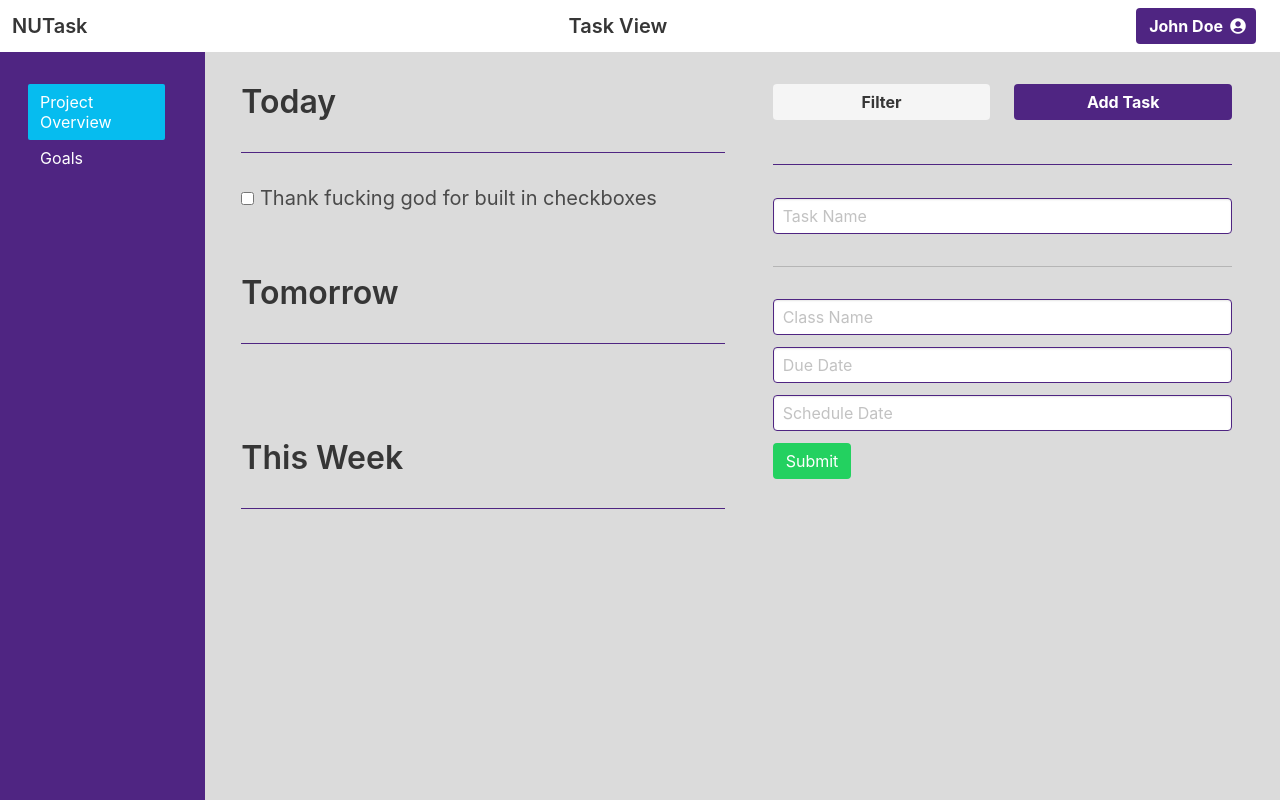
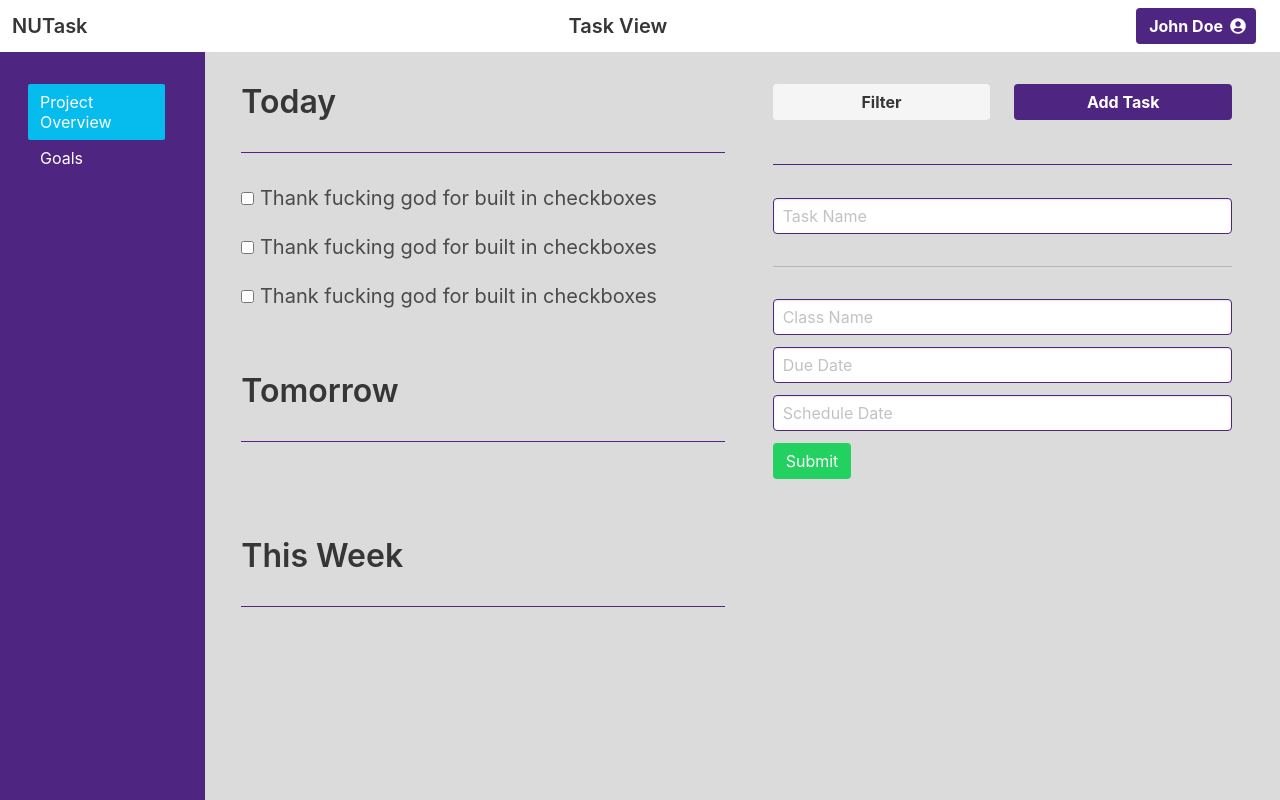
Before and after one commit to eecs-330-nutask/NUTask, a website: page index.html in a window 1280 px wide. Drawn offline with nearby package versions, Linux system fonts and the light colour scheme.

Commit message:
Cleanup code and add comments

```diff
--- a/_sass/main.scss
+++ b/_sass/main.scss
@@ -104,11 +104,8 @@ $section-padding: 2rem 1.5rem;
     height: 250px;
   }
 
-
+.column-height-fix {
+  height: calc(100vh - ( 4.25rem - 1.0rem ) );
+}
 
 // fix
-.checkbox + .checkbox {
-
-    margin-left: 0.5em
-
-}
--- a/index.html
+++ b/index.html
@@ -16,19 +16,21 @@
 
   <body class = "has-navbar-fixed-top">
 
+    <!--
+      Script to insert Navbar and Sidebars
+      Highlights current page
+      Makes it easier to edit navbar and sidebar and propogate changes.
+    -->
     <div id="navbar-placeholder"></div>
     <script>
         $(function(){
           $("#navbar-placeholder").load("navbar.html");
         });
-
     </script>
-
 
     <div class="columns is-fullheight">
       <div class="column is-2 is-sidebar-menu is-hidden-mobile">
         <div id="doc-sidebar-placeholder"></div>
-
         <script>
           $(function(){
             $("#doc-sidebar-placeholder").load("doc-sidebar.html", function(){
@@ -40,49 +42,53 @@
 
 
 
-
-
+      <!--
+        Main 2-column section div
+      -->
       <div class="column is-main-content">
 
-          <div class="columns is-gapless" style="height: calc(100vh - ( 4.25rem - 1.0rem ) ); margin-top: 0; margin-bottom: 0;">
-              <div class="column is-6" style="overflow: auto;">
-                <div>
+        <!--
+          One scrolling column, one non scrolling column, independent of each other
+
+        <div class="columns is-gapless" style="height: calc(100vh - ( 4.25rem - 1.0rem ) ); margin-top: 0; margin-bottom: 0;"> <!-- The widths were beign really weird here-->
+        <div class="columns is-gapless">
+          <div class="column is-6">
+
+            <!-- Each section is its own part. Today, Tomorrow, etc-->
             <div class = "section">
               <h1 class="title">Today</h1>
               <div class="is-divider"></div>
-
 
                 <label class="checkbox subtitle is-5">
                   <input type="checkbox">
                   Thank fucking god for built in checkboxes
                 </label>
+                <label class="checkbox subtitle is-5">
+                  <input type="checkbox">
+                  Thank fucking god for built in checkboxes
+                </label>
+                <label class="checkbox subtitle is-5">
+                  <input type="checkbox">
+                  Thank fucking god for built in checkboxes
+                </label>
             </div>
-
             <div class = "section">
               <h1 class="title">Tomorrow</h1>
               <div class="is-divider"></div>
-
-
             </div>
-
             <div class = "section">
               <h1 class="title">This Week</h1>
               <div class="is-divider"></div>
-
-
             </div>
 
           </div>
 
 
+          <!-- second column for filtering and adding tasks-->
+          <div class="column" style="min-height: 500px;" >
+            <div class = "section" style="margin-right: 1.5rem; margin-left:0rem;"> <!-- Again, weird spacing issues. I think its considering the scroll bar as part of the width-->
 
-              </div>
-
-
-
-
-              <div class="column" style="min-height: 500px;" >
-                <div class = "section" style="margin-right: 1.5rem; margin-left:0rem;">
+              <!-- Buttons for filtering and add task-->
               <div class="columns">
                   <div class = "column">
                       <a class="button is-fullwidth is-light"><strong>Filter</strong></a>
@@ -90,10 +96,10 @@
                 <div class = "column">
                     <a class="button is-primary is-fullwidth"><strong>Add Task</strong></a>
                 </div>
-
               </div>
               <div class="is-divider"></div>
 
+              <!--Form fields taht will eventually need to be ID'd and javascripted...-->
               <div class="form">
                 <div class="field">
                     <p class="control">
@@ -102,20 +108,16 @@
                   </div>
 
                 <div class="is-divider is-grey-light"> </div>
-
-
                 <div class="field">
                   <p class="control is-primary">
                     <input class="input is-primary" type="text" placeholder="Class Name">
                   </p>
                 </div>
-
                 <div class="field">
                   <p class="control">
                     <input class="input is-primary" type="text" placeholder="Due Date">
                   </p>
                 </div>
-
                 <div class="field">
                   <p class="control">
                     <input class="input is-primary" type="text" placeholder="Schedule Date">
@@ -129,16 +131,14 @@
                     </button>
                   </p>
                 </div>
-
-
+              </div>
+            </div>
           </div>
         </div>
       </div>
     </div>
 
-      </div>
+  <script type="text/javascript" src="lib/main.js"></script>
 
-    </div>
-    <script type="text/javascript" src="lib/main.js"></script>
   </body>
 </html>
```
Also changed, not shown: css/main.css. Lines whose indentation alone changed are shown as unchanged.
